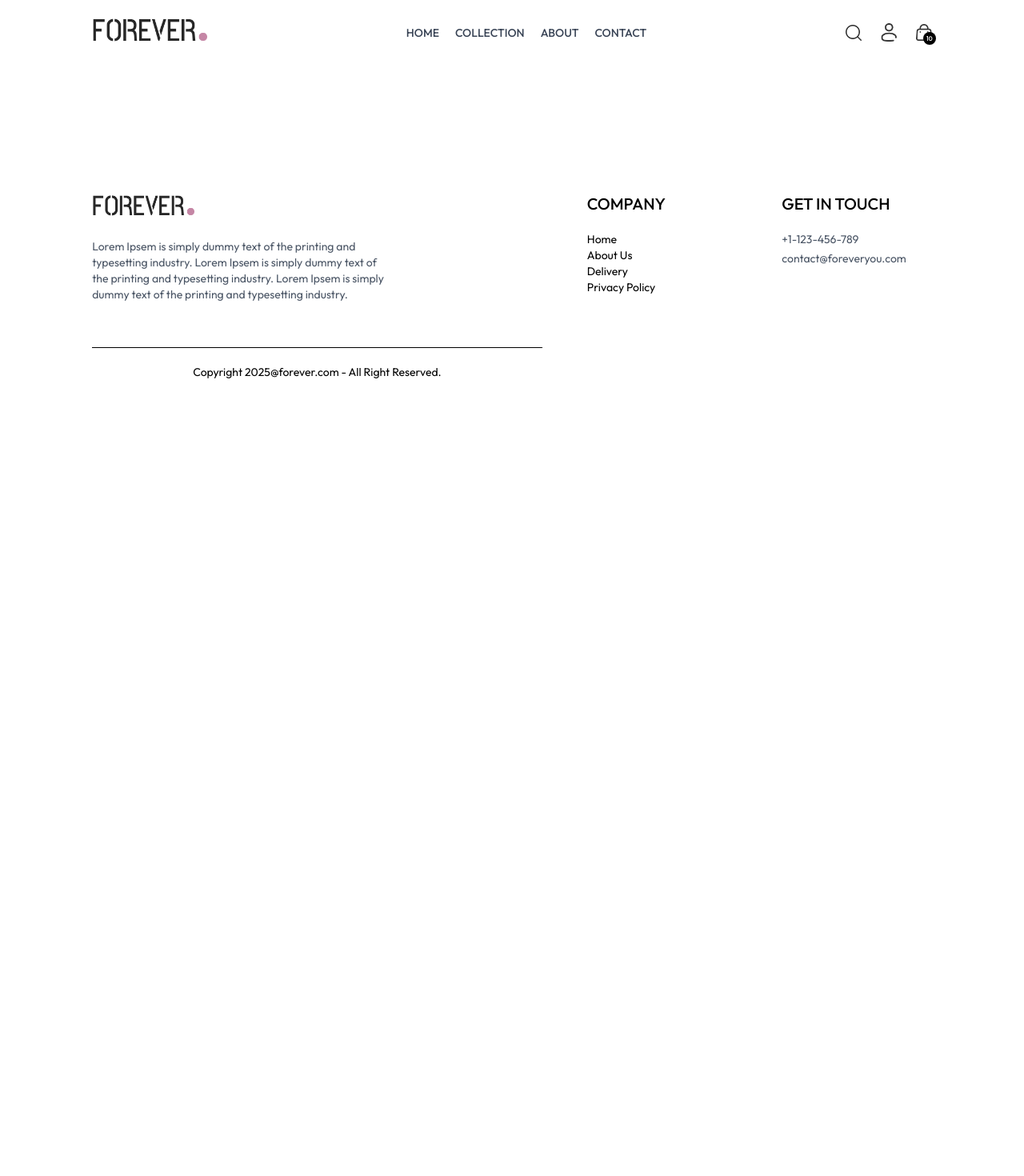
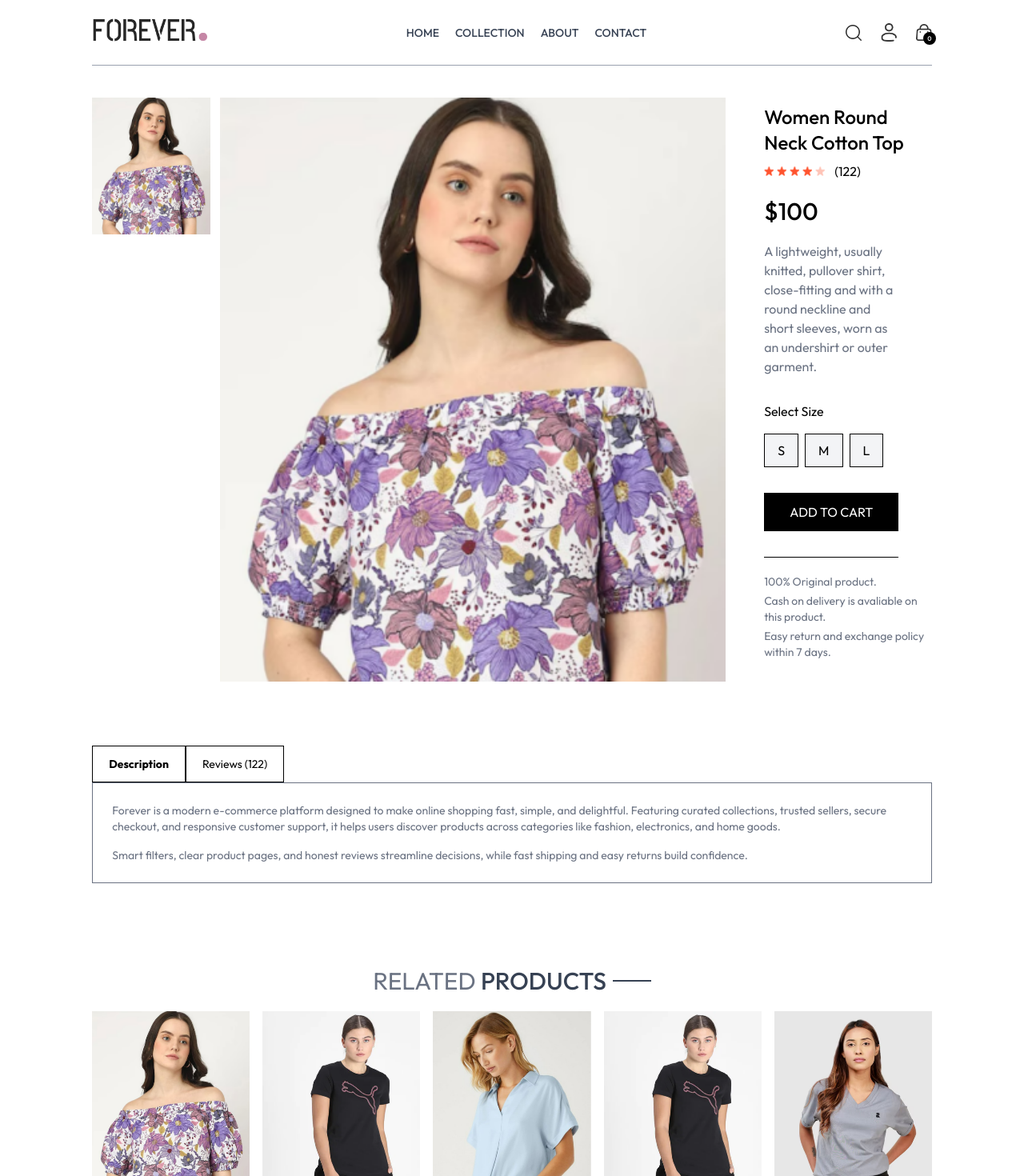
Before and after one commit to Hermi-101/forever-closing, a React (Vite) app in the folder frontend/: page /products/aaaaa in a window 1280 px wide. Shown: the top 1470 px of the page at 80% size. Before the commit the page ends 800 px from the top, so only its background shows below. Built offline with nearby package versions, Linux system fonts and the light colour scheme.

Commit message:
Created the fuctionality of addtoCart

```diff
--- a/frontend/src/App.jsx
+++ b/frontend/src/App.jsx
@@ -12,12 +12,14 @@
 import Navbar from './components/Navbar'
 import Footer from './components/Footer'
 import SearchBar from './components/SearchBar'
-
+import { ToastContainer, toast } from 'react-toastify'
+import 'react-toastify/dist/ReactToastify.css'
 const App = () => {
 
   return (
 
     <div className='px-4 sm:px-[5vw] md:px-[7vw] lg:px-[9vw]'>
+      <ToastContainer/>
 
       <Navbar />
       <SearchBar/>
@@ -26,7 +28,7 @@
         <Route path='/collection' element={<Collection/>}/>
         <Route path='/about' element={<About/>}/>
         <Route path='/contact' element={<Contact/>}/>
-        <Route path='/products/:productID' element={<Products/>}/>
+        <Route path='/products/:productId' element={<Products/>}/>
         <Route path='/cart' element={<Cart/>}/>
         <Route path='/login' element={<Login/>}/>
         <Route path='/placeorder' element={<PlaceOrder/>}/>
--- a/frontend/src/components/Navbar.jsx
+++ b/frontend/src/components/Navbar.jsx
@@ -5,7 +5,7 @@
 
 const Navbar = () => {
     const [visible, setVisible] = useState(false)
-    const {setShowSearch} = useContext(ShopContext)
+    const {setShowSearch, getCartCount} = useContext(ShopContext)
   return (
     <div className='flex items-center justify-between py-5 font-medium'>
      <Link to={'/'}><img src={assets.logo} className='w-36' alt=''/></Link>
@@ -44,7 +44,7 @@
         </div>
         <Link to='/cart' className='relative'>
             <img src={assets.cart_icon} className='w-5 min-w-5 ' alt='' />
-            <p className='absolute right-[-5px] bottom-[-5px] w-4 text-center leading-4 bg-black text-white aspect-square rounded-full text-[8px]'>10</p>
+            <p className='absolute right-[-5px] bottom-[-5px] w-4 text-center leading-4 bg-black text-white aspect-square rounded-full text-[8px]'>{getCartCount()}</p>
         </Link>
         <img onClick={()=> setVisible(true)} src={assets.menu_icon} className='w-5 cursor-pointer sm:hidden' />
       </div>
--- /dev/null
+++ b/frontend/src/components/RelatedProducts.jsx
@@ -0,0 +1,38 @@
+import React, { useContext, useEffect, useState } from 'react'
+import { ShopContext } from '../context/ShopContext'
+import Title from './Title'
+import ProductItem from './ProductItem'
+
+const RelatedProducts = ({category, subCategory} )=> {
+
+    const {products}  = useContext(ShopContext)
+    const [related, setRelated] = useState([])
+
+
+    useEffect(()=>{
+
+        if (products.length > 0) {
+            let productsCopy = products.slice()
+
+            productsCopy = productsCopy.filter((item)=> category === item.category)
+            productsCopy = productsCopy.filter((item)=> subCategory === item.subCategory)
+
+            setRelated(productsCopy.slice(0,5))
+        }
+    }, [products, category, subCategory])
+
+  return (
+    <div className='my-24'>
+      <div className='text-center text-3xl py-2'>
+        <Title text1={'RELATED'} text2={'PRODUCTS'}/>
+      </div>
+      <div className='grid grid-cols-2 sm:grid-cols-3 md:grid-cols-4 lg:grid-cols-5 gap-4 gap-y-6'>
+       {related.map((item, index)=>(
+                    <ProductItem key={index} name={item.name} id={item._id} price={item.price} image={item.image}  />
+                ))}
+      </div>
+    </div>
+  )
+}
+
+export default RelatedProducts
--- a/frontend/src/context/ShopContext.jsx
+++ b/frontend/src/context/ShopContext.jsx
@@ -1,5 +1,6 @@
-import { createContext, useState } from "react";
+import { createContext, useEffect, useState } from "react";
 import { products } from "../assets/assets";
+import { toast } from "react-toastify";
 export const ShopContext = createContext();
 
 
@@ -9,10 +10,57 @@
     const delivery_fee = 10
     const [search, setSearch] = useState('')
     const [showSearch, setShowSearch] = useState(false)
+    const [cartItem, setCartItem] = useState({})
+
+
+
+    const addtoCart = async (itemId, size) => {
+
+        if(!size){
+            toast.error('Select Product Size');
+            return
+        }
+
+        let cartData = structuredClone(cartItem)
+
+        if(cartData[itemId]){
+            if(cartData[itemId][size]){
+                cartData[itemId][size] += 1
+            }
+            else{
+                cartData[itemId][size] = 1
+            }
+        }
+        else{
+            cartData[itemId]= {}
+            cartData[itemId][size] = 1
+        }
+        setCartItem(cartData)
+    }
+
+    const getCartCount = () => {
+        let totalCount = 0
+        for (const items in cartItem){
+            for(const item in cartItem[items]){
+                try {
+                    if (cartItem[items][item]>0){
+                        totalCount += cartItem[items][item]
+                    }
+                } catch (error){
+
+                }
+            }
+        }
+        return totalCount
+
+    }
+
 
     const value = {
         products, currency, delivery_fee,
-        search, setSearch, showSearch, setShowSearch
+        search, setSearch, showSearch, setShowSearch,
+        cartItem, setCartItem, addtoCart,
+        getCartCount
     }
     return (
         <ShopContext.Provider value={value}>
--- a/frontend/src/index.css
+++ b/frontend/src/index.css
@@ -15,6 +15,9 @@
   font-family: Outfit;
 }
 
+::-webkit-scrollbar{
+  display: none
+}
 
 @media (max-width:640px){
   a.active{
--- a/frontend/src/pages/Products.jsx
+++ b/frontend/src/pages/Products.jsx
@@ -1,11 +1,104 @@
-import React from 'react'
+import React, { useContext, useEffect, useState } from 'react'
+import { useParams } from 'react-router-dom'
+import { ShopContext } from '../context/ShopContext'
+import { assets } from '../assets/assets'
+import RelatedProducts from '../components/RelatedProducts'
 
 const Products = () => {
-  return (
-    <div>
 
+
+  const {productId} = useParams()
+  const {products, currency, addtoCart} = useContext(ShopContext)
+  const [productData, setProductData] = useState(false)
+  const [image, setImage] = useState('')
+  const [size, setSize] = useState('')
+
+
+
+  const fetchProductData = async () => {
+    products.map((item)=> {
+      if (item._id === productId) {
+        setProductData(item)
+        console.log(item)
+        setImage(item.image[0])
+
+        return null
+      }
+    })
+  }
+
+  useEffect(()=>{
+    fetchProductData()
+  }, [productId, products])
+
+  return productData ? (
+    <div className='border-t border-gray-400 pt-10 transition-opacity ease-in duration-500 opacity-100'>
+      {/*Product Data */}
+      <div className='flex gap sm:gap-12 flex-col sm:flex-row'>
+
+      {/* Product Image*/}
+      <div className='flex flex-col-reverse gap-3 sm:flex-row'>
+        <div className='flex sm:flex-col overflow-x-auto sm:overflow-y-scroll justify-between sm:justify-normal sm:w-[18.7%] w-full'>
+          {
+            productData.image.map((item, index)=>(
+                    <img onClick={()=>setImage(item)} src={item} key={index} className='w-[24%] sm:w-full sm:mb-3 flex-shrink-0 cursor-pointer '/>
+                ))
+          }
+        </div>
+        <div className='w-full sm:w-[80%]'>
+          <img className='w-full h-auto' src={image}/>
+        </div>
+      </div>
+      <div className='flex-1'>
+        <h1 className='font-medium text-2xl mt-2 '>{productData.name}</h1>
+        <div className='flex items-center gap-1 mt-2'>
+          <img src={assets.star_icon} className='w-3 5'/>
+          <img src={assets.star_icon} className='w-3 5'/>
+          <img src={assets.star_icon} className='w-3 5'/>
+          <img src={assets.star_icon} className='w-3 5'/>
+          <img src={assets.star_dull_icon} className='w-3 5'/>
+          <p className='pl-2'>(122)</p>
+        </div>
+        <p className='mt-5 text-3xl font-medium'>{currency}{productData.price}</p>
+        <p className='mt-5 text-gray-500 md:w-4/5' >{productData.description}</p>
+        <div className='flex flex-col gap-4 my-8' >
+          <p>Select Size</p>
+          <div className='flex gap-2'>
+            {productData.sizes.map((item, index)=>(
+              <button onClick={()=>setSize(item)} className={`border py-2 px-4 bg-gray-100 ${item === size ? 'border-orange-500': '' }`} key={index} >{item}</button>
+            ))}
+          </div>
+        </div>
+        <button onClick={()=>addtoCart(productData._id, size)} className='bg-black text-white px-8 py-3 text-am active:bg-gray-700' >ADD TO CART</button>
+        <hr className='mt-8 sm:w-4/5'/>
+        <div className='text-sm text-gray-500 mt-5 flex flex-col gap-1'>
+          <p>100% Original product.</p>
+          <p>Cash on delivery is avaliable on this product.</p>
+          <p>Easy return and exchange policy within 7 days.</p>
+        </div>
+      </div>
+      </div>
+
+      {/*--------------Description and Review Section  */}
+      <div className='mt-20'>
+        <div className='flex'>
+          <b className='border px-5 py-3 text-sm'>Description</b>
+          <p className='border px-5 py-3 text-sm'>Reviews (122)</p>
+        </div>
+        <div className='flex flex-col gap-4 border px-6 py-6 text-sm text-gray-500'>
+          <p>
+            Forever is a modern e-commerce platform designed to make online shopping fast, simple, and delightful. Featuring curated collections, trusted sellers, secure checkout, and responsive customer support, it helps users discover products across categories like fashion, electronics, and home goods.
+          </p>
+          <p>
+            Smart filters, clear product pages, and honest reviews streamline decisions, while fast shipping and easy returns build confidence.
+          </p>
+        </div>
+      </div>
+      {/*------------Display related products */}
+
+       <RelatedProducts category = {productData.category} subCategory= {productData.subCategory} />
     </div>
-  )
+  ) : <div className='opacity-0'></div>
 }
 
 export default Products
```
